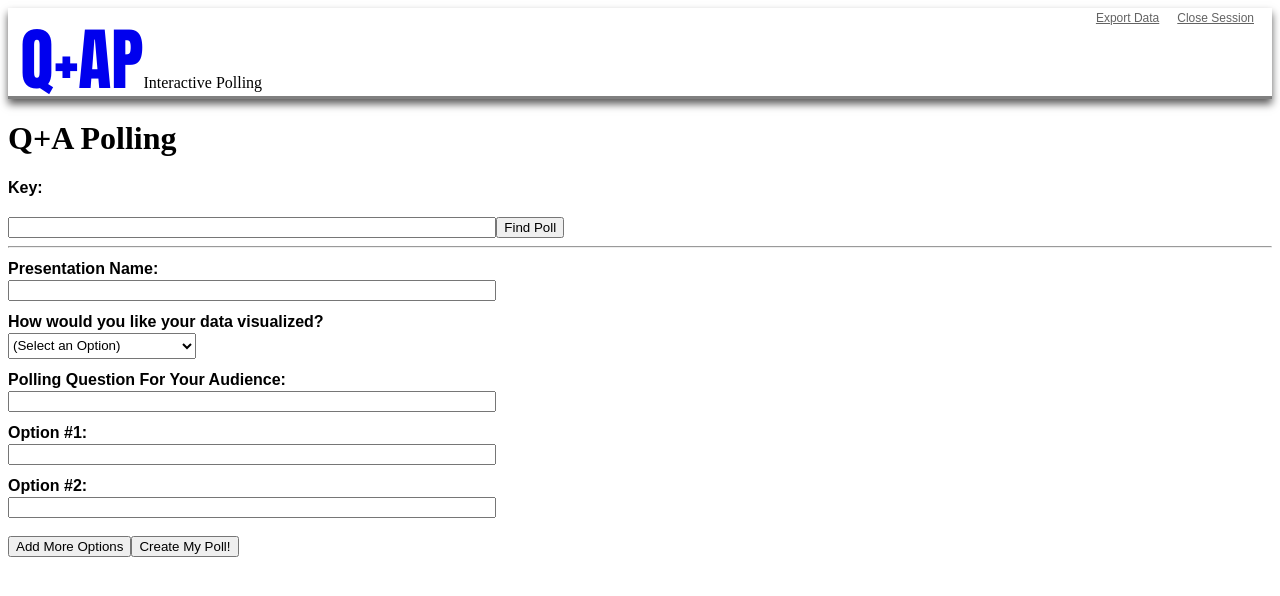
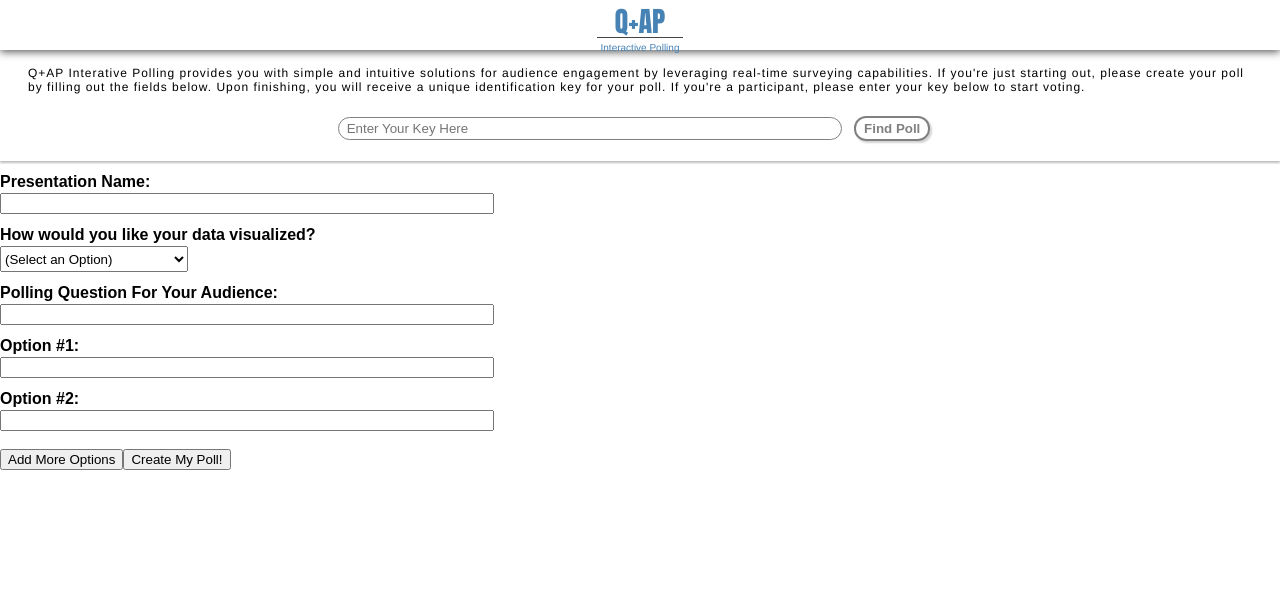
Before and after one commit to dev-vp/qaap, a React app: page / in a window 1280 px wide. Built offline with nearby package versions, Linux system fonts and the light colour scheme.

Commit message:
Nav, Home, and AccessPoll Views have been styled

```diff
--- a/client/components/AccessPoll.js
+++ b/client/components/AccessPoll.js
@@ -31,8 +31,11 @@ class AccessPoll extends React.Component {
     return (
       <div id="access-poll-wrapper">
         <form id="access-poll-form" onSubmit={evt => this.submitHandler(evt)}>
-          <label>Key: </label>
-          <input name="key" onChange={evt => this.handleChange(evt)} />
+          <input
+            name="key"
+            onChange={evt => this.handleChange(evt)}
+            placeholder="Enter Your Key Here"
+          />
           <button type="submit">Find Poll</button>
         </form>
       </div>
--- a/client/components/Home.js
+++ b/client/components/Home.js
@@ -6,9 +6,15 @@ class Home extends React.Component {
   render() {
     return (
       <div id="home-wrapper">
-        <h1>Q+A Polling</h1>
+        <p>
+          Q+AP Interative Polling provides you with simple and intuitive
+          solutions for audience engagement by leveraging real-time surveying
+          capabilities. If you're just starting out, please create your poll by
+          filling out the fields below. Upon finishing, you will receive a
+          unique identification key for your poll. If you're a participant,
+          please enter your key below to start voting.
+        </p>
         <AccessPoll history={this.props.history} />
-        <hr /> {/****** REMOVE THIS WHEN STYLING ******/}
         <CreatePoll history={this.props.history} />
       </div>
     )
--- a/client/components/Nav.js
+++ b/client/components/Nav.js
@@ -8,10 +8,10 @@ class Nav extends React.Component {
         <Link to="/">
           <h1 id="logo">Q+AP</h1>
         </Link>
-        <span>Interactive Polling</span>
+        <p>Interactive Polling</p>
         <div id="nav">
-          <a href="#">Export Data</a>
-          <a href="#">Close Session</a>
+          {/* <a href="#">Export Data</a>
+          <a href="#">Close Session</a> */}
         </div>
       </div>
     )
--- a/public/stylesheet.css
+++ b/public/stylesheet.css
@@ -1,30 +1,113 @@
 /* ------------------------------------------- */
 /* ------------- GLOBAL LAYOUT --------------- */
 /* ------------------------------------------- */
+body {
+  padding-top: 50px;
+  margin-left: 0px;
+  margin-right: 0px;
+}
 
+/* ------------------------------------------- */
+/* ---------------- NAV LAYOUT --------------- */
+/* ------------------------------------------- */
 #header {
-  height: 88px;
-  border-bottom: 3px solid gray;
-  box-shadow: 0px 5px 8px rgb(92, 91, 91);
+  height: 50px;
+  box-shadow: 0px 2px 8px rgb(92, 91, 91);
+  position: fixed;
+  top: 0;
+  left: 0;
+  width: 100vw;
+  background-color: rgb(255, 255, 255);
+  text-align: center;
 }
 
 #logo {
   font-family: Impact;
-  font-size: 68px;
-  margin-top: 0;
-  margin-left: 1%;
+  font-size: 28px;
+  margin: 0;
   display: inline-block;
 }
 
-#nav {
-  float: right;
+#header > a {
+  color: steelblue;
+  border-bottom: 1px solid rgb(68, 68, 68);
+  padding: 1px 18px;
 }
 
-#nav > * {
+#header > p {
+  margin: 0;
+  font-family: helvetica;
+  /* font-weight: lighter; */
+  font-size: 10px;
+  color: steelblue;
+}
+
+/* #nav {
+  float: right;
+} */
+
+/* #nav > * {
   color: rgb(99, 99, 99);
   font-family: sans-serif;
   font-size: 12px;
   margin-right: 18px;
+} */
+
+/* ------------------------------------------- */
+/* --------------- HOME LAYOUT --------------- */
+/* ------------------------------------------- */
+#home-wrapper > p {
+  margin-top: 8px;
+  font-family: helvetica;
+  font-weight: lighter;
+  font-size: 12px;
+  padding: 0px 28px;
+  letter-spacing: 1px;
+}
+
+/* ------------------------------------------- */
+/* ---------- ACCESS POLL LAYOUT ------------- */
+/* ------------------------------------------- */
+#access-poll-wrapper {
+  width: 100vw;
+  text-align: center;
+  box-shadow: 0px 2px 2px rgb(190, 190, 190);
+  padding-top: 10px;
+  padding-bottom: 20px;
+}
+
+#access-poll-form > input {
+  padding: 3px 8px;
+  border-radius: 12px;
+  outline: none;
+  border: 1px solid gray;
+}
+
+#access-poll-form > input:hover {
+  border: 2px solid gray;
+}
+
+#access-poll-form > button {
+  margin: 0px 12px;
+  padding: 3px 8px;
+  border-radius: 12px;
+  outline: none;
+  border: 2px solid gray;
+  color: gray;
+  font-weight: bold;
+  background-color: transparent;
+  box-shadow: 2px 2px 2px lightgrey;
+}
+
+#access-poll-form > button:hover {
+  border: 2px solid steelblue;
+  color: steelblue;
+}
+
+#access-poll-form > button:active {
+  border: 2px solid rgb(0, 132, 255);
+  color: rgb(0, 132, 255);
+  box-shadow: none;
 }
 
 /* ------------------------------------------- */
```
